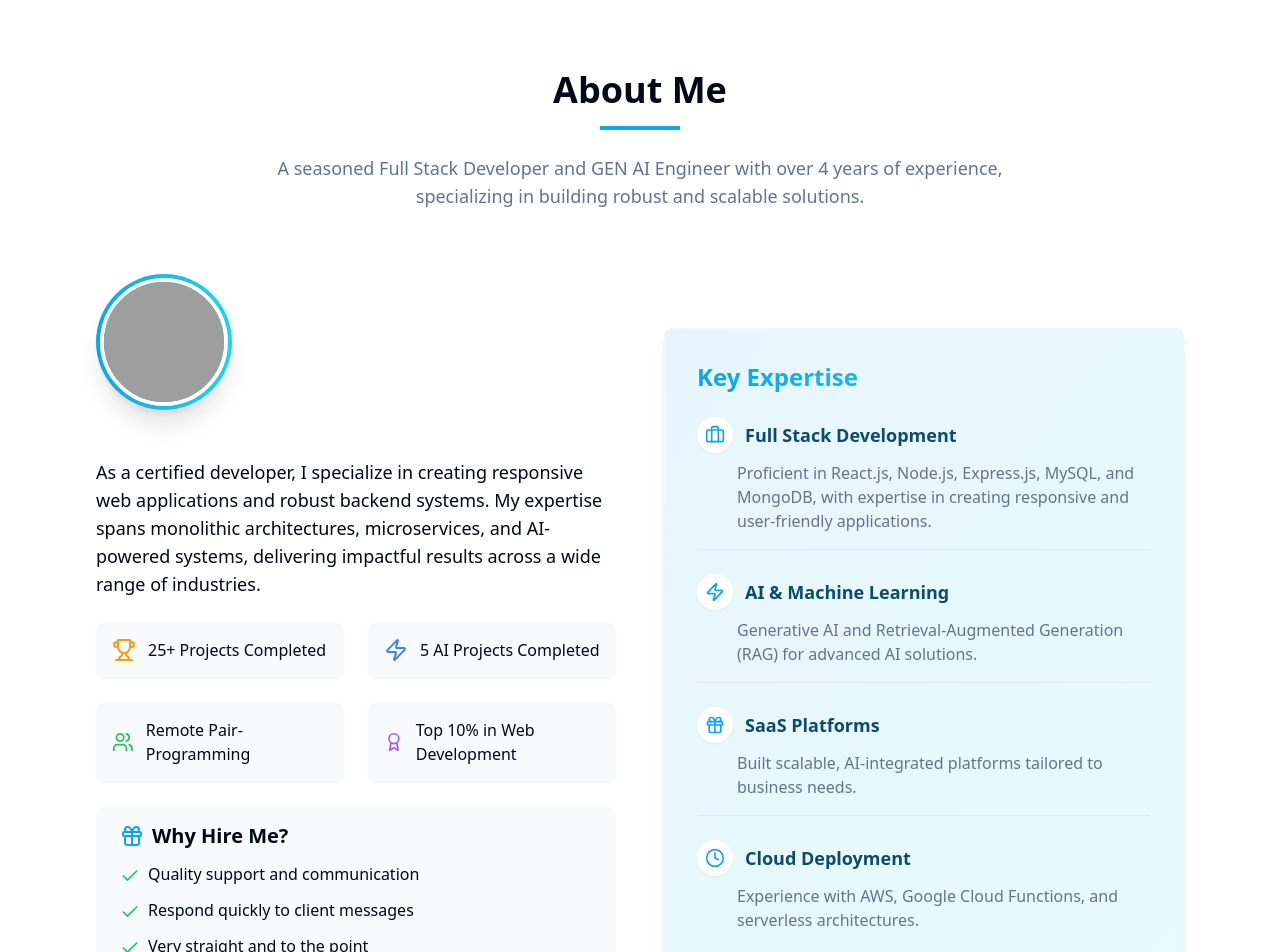
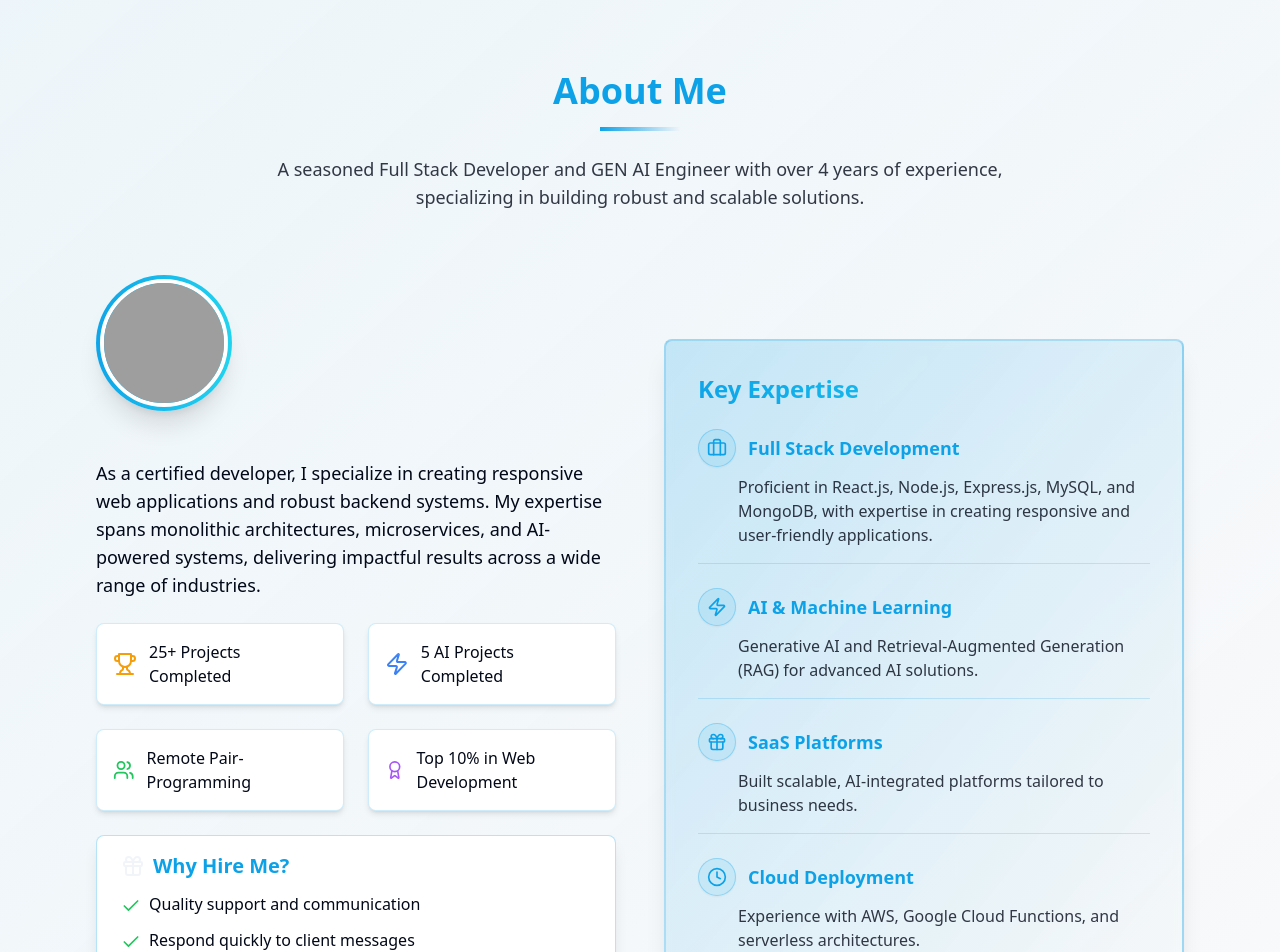
Before and after one commit to MuhammadKhan3/ai-fullstack-wizard, a React (Vite) app: page / in a window 1280 px wide. Shown: the part 940-1892 px from the top of the page. Built offline with nearby package versions, Linux system fonts and the light colour scheme; grey boxes are pictures that could not be loaded.

Commit message:
Change About section color
Make the About section's color more prominent for better visual emphasis.

```diff
--- a/src/components/AboutSection.tsx
+++ b/src/components/AboutSection.tsx
@@ -4,12 +4,12 @@ import ProfilePicture from "./ProfilePicture";
 
 const AboutSection = () => {
   return (
-    <section id="about" className="bg-white section-padding">
+    <section id="about" className="bg-gradient-to-br from-primary/5 to-secondary/10 section-padding border-y border-primary/20">
       <div className="container mx-auto">
         <div className="mb-16 text-center">
-          <h2 className="text-3xl md:text-4xl font-bold mb-4">About Me</h2>
-          <div className="h-1 w-20 bg-portfolio-primary mx-auto mb-6"></div>
-          <p className="text-lg text-portfolio-gray max-w-3xl mx-auto">
+          <h2 className="text-3xl md:text-4xl font-bold mb-4 text-primary">About Me</h2>
+          <div className="h-1 w-20 bg-gradient-to-r from-primary to-secondary mx-auto mb-6 shadow-lg"></div>
+          <p className="text-lg text-foreground/80 max-w-3xl mx-auto font-medium">
             A seasoned Full Stack Developer and GEN AI Engineer with over 4 years of experience,
             specializing in building robust and scalable solutions.
           </p>
@@ -34,16 +34,16 @@ const AboutSection = () => {
                 { icon: Users, text: "Remote Pair-Programming", color: "text-green-500" },
                 { icon: Award, text: "Top 10% in Web Development", color: "text-purple-500" }
               ].map((item, index) => (
-                <div key={index} className="flex items-center p-4 bg-gray-50 rounded-lg shadow-sm card-hover">
+                 <div key={index} className="flex items-center p-4 bg-card border border-primary/20 rounded-lg shadow-md card-hover backdrop-blur-sm">
                   <item.icon size={24} className={`${item.color} mr-3`} />
                   <span className="font-medium">{item.text}</span>
                 </div>
               ))}
             </div>
 
-            <div className="pt-4 bg-gray-50 p-6 rounded-lg mt-8 w-full">
-              <h3 className="text-xl font-semibold mb-3 flex items-center">
-                <Gift className="text-portfolio-primary mr-2" /> Why Hire Me?
+            <div className="pt-4 bg-card border border-primary/30 p-6 rounded-lg mt-8 w-full shadow-lg backdrop-blur-sm">
+              <h3 className="text-xl font-semibold mb-3 flex items-center text-primary">
+                <Gift className="text-secondary mr-2" /> Why Hire Me?
               </h3>
               <ul className="space-y-3">
                 {[
@@ -61,7 +61,7 @@ const AboutSection = () => {
             </div>
           </div>
 
-          <div className="bg-gradient-to-br from-portfolio-primary/10 to-portfolio-accent/10 rounded-lg p-8 border border-gray-100 shadow-lg">
+          <div className="bg-gradient-to-br from-primary/20 to-secondary/15 rounded-lg p-8 border-2 border-primary/30 shadow-xl backdrop-blur-sm">
             <h3 className="text-2xl font-bold mb-6 heading-gradient">Key Expertise</h3>
 
             <div className="space-y-6">
@@ -87,14 +87,14 @@ const AboutSection = () => {
                   description: "Experience with AWS, Google Cloud Functions, and serverless architectures."
                 }
               ].map((item, index) => (
-                <div key={index} className="border-b border-gray-200 pb-4 last:border-b-0 last:pb-0">
+                <div key={index} className="border-b border-primary/20 pb-4 last:border-b-0 last:pb-0">
                   <div className="flex items-center mb-2">
-                    <div className="p-2 bg-white rounded-full shadow-sm mr-3">
-                      <item.icon size={20} className="text-portfolio-primary" />
+                    <div className="p-2 bg-primary/10 border border-primary/30 rounded-full shadow-sm mr-3">
+                      <item.icon size={20} className="text-primary" />
                     </div>
-                    <h4 className="font-semibold text-lg text-portfolio-secondary">{item.title}</h4>
+                    <h4 className="font-semibold text-lg text-primary">{item.title}</h4>
                   </div>
-                  <p className="text-portfolio-gray pl-10">{item.description}</p>
+                  <p className="text-foreground/80 pl-10">{item.description}</p>
                 </div>
               ))}
             </div>
```
